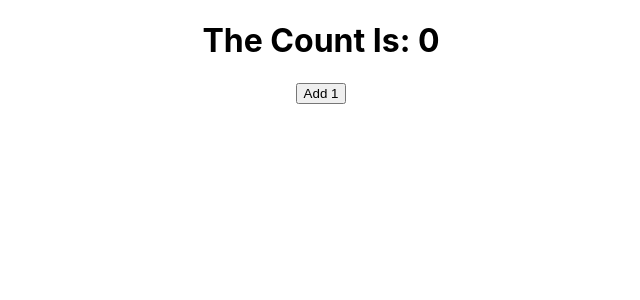
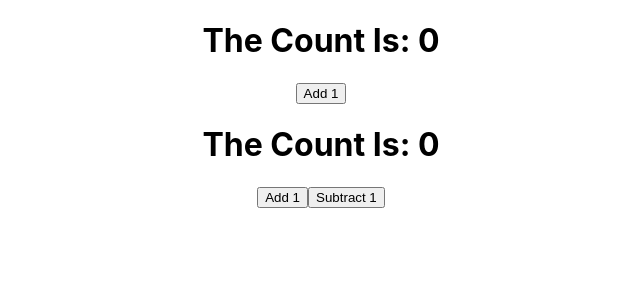
Before and after one commit to ivanfslee/react-hooks-intro, a React (Create React App) app: page / in a window 1280 px wide. Shown: the top 300 px of the page, without its empty margins (319-959 px from the left). Built offline with nearby package versions, Linux system fonts and the light colour scheme.

Commit message:
Created CounterHooks.js - function based component that uses react hooks to get and set state

```diff
--- a/src/App.js
+++ b/src/App.js
@@ -2,11 +2,13 @@
 import logo from './logo.svg';
 import './App.css';
 import CounterClass from './CounterClass';
+import CounterHooks from './CounterHooks';
 
 function App() {
   return (
     <div className="App">
       <CounterClass />
+      <CounterHooks />
     </div>
   );
 }
--- /dev/null
+++ b/src/CounterHooks.js
@@ -0,0 +1,22 @@
+import React, { useState } from 'react';
+
+function CounterHooks() {
+    const [count, setCount] = useState(0);
+    //useState hook returns an array with two things
+    // 1. piece of state
+    // 2. function to update that piece of state
+    // count is a reference to the current value of the count state
+    // useState(0) is setting initial state value to, 0
+    // setCount is the function that sets the state value of count
+    // setCount(2); // this would set count state to be 2
+
+    return (
+        <div>
+            <h1>The Count Is: {count} </h1>
+            <button onClick={() => setCount(count + 1)}>Add 1</button>
+            <button onClick={() => setCount(count - 1)}>Subtract 1</button>
+        </div>
+    );
+}
+
+export default CounterHooks;
```
